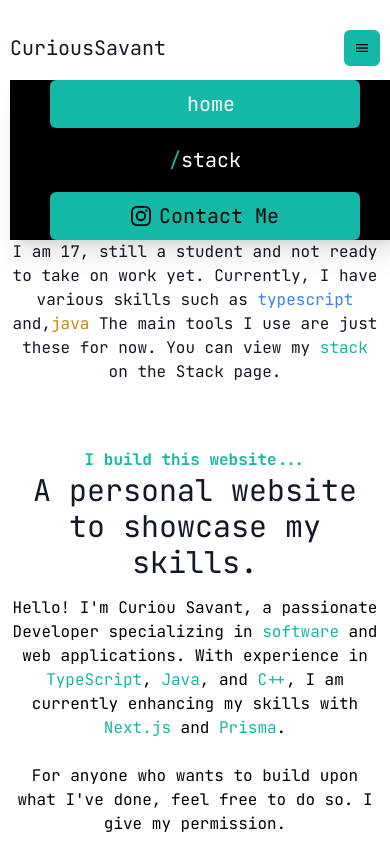
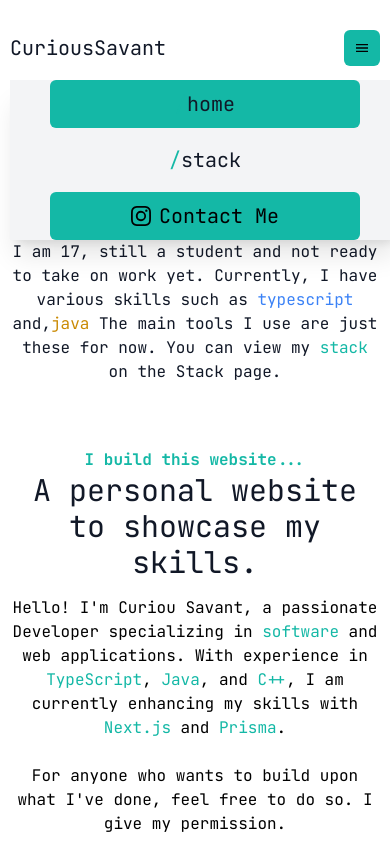
Before and after one commit to CuriousSavant/next-portfolio, a Next.js app: page / in a window 390 px wide. Both pictures are taken after a click on the button 362 px from the left and 48 px from the top of the page. Shown: the top 844 px of the page. Built offline with nearby package versions, Linux system fonts and the light colour scheme.

Commit message:
add theme for button menu

```diff
--- a/components/Navbar.tsx
+++ b/components/Navbar.tsx
@@ -87,8 +87,8 @@ const MobileDropDown = ({ currentPage, onLinkClick, closeDropdown }: { currentPa
   return (
     <motion.div
       className="fixed top-20 w-screen px-10
-      flex flex-col overflow-y-scroll
-      bg-black shadow-xl space-y-2"
+      flex flex-col overflow-y-scroll bg-gray-100
+      shadow-xl space-y-2"
       initial={{ opacity: 0, y: -20 }}
       animate={{ opacity: 1, y: 0 }}
       exit={{ opacity: 0, y: -20 }}
@@ -107,7 +107,7 @@ const MobileDropDown = ({ currentPage, onLinkClick, closeDropdown }: { currentPa
             key={key}
             whileHover={{ y: -5 }}
           >
-            <p className="text-white text-xl">
+            <p className="text-gray-900 dark:text-white text-xl">
               <Highlight>/</Highlight>
               {link.name}
             </p>
```
